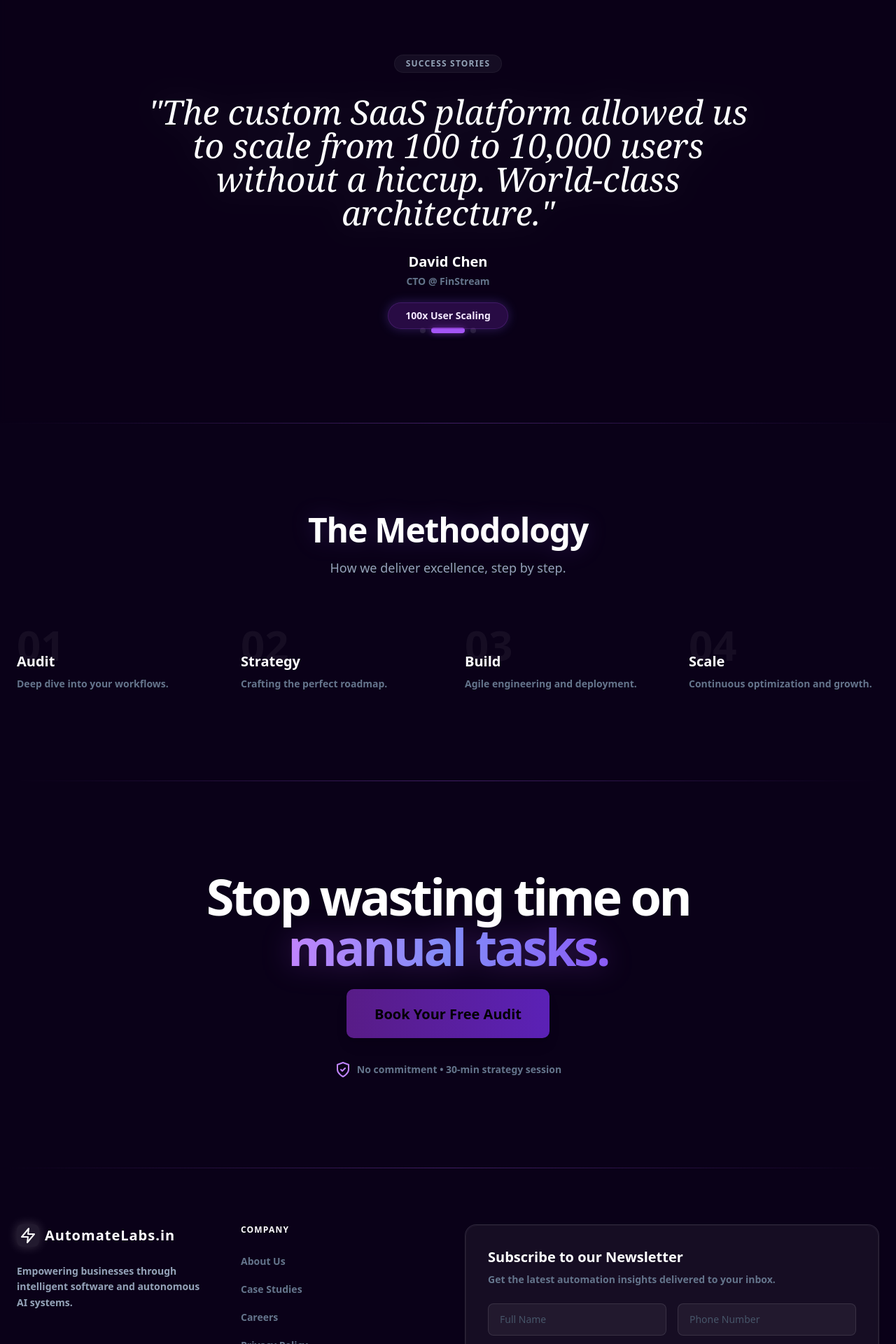
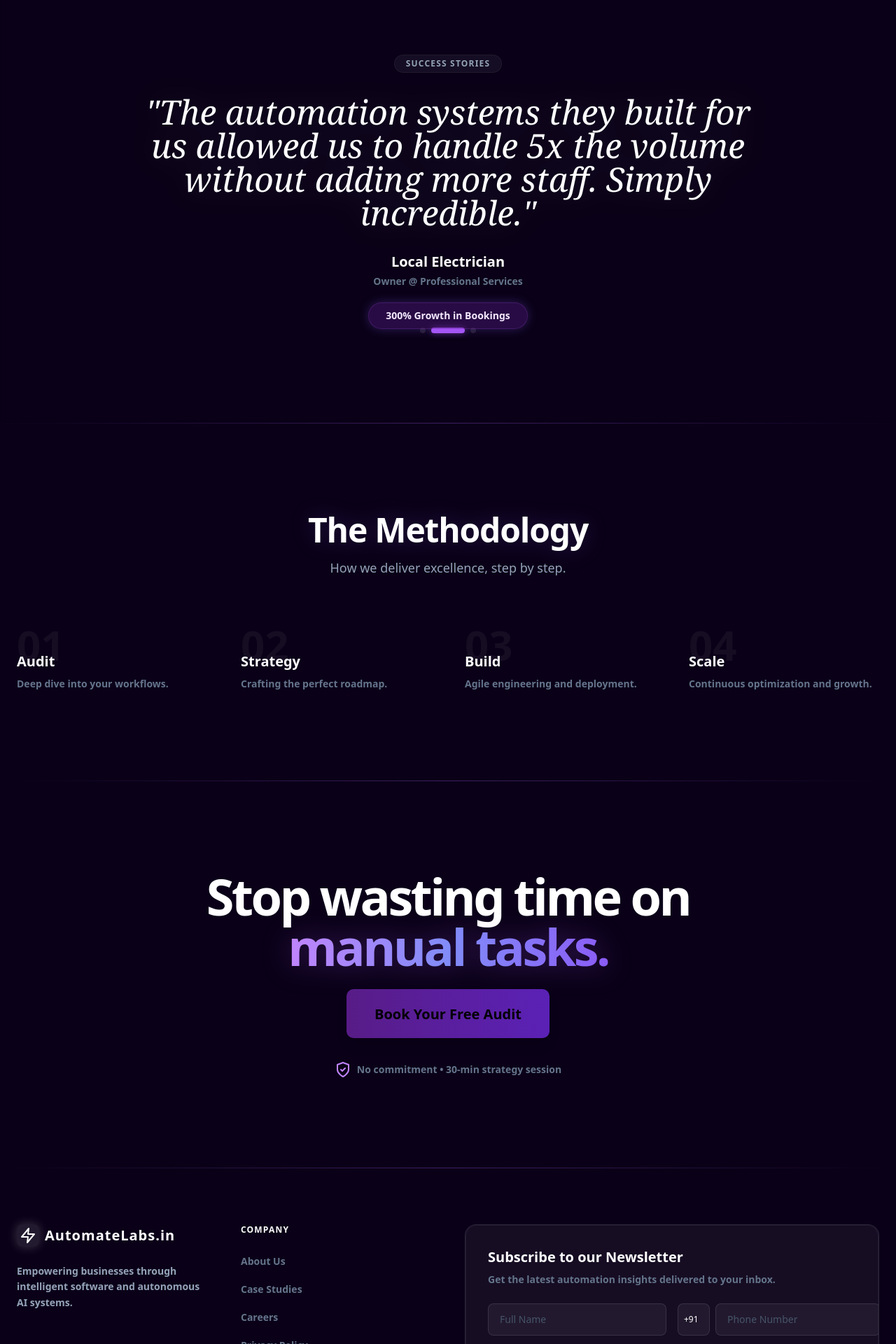
Before and after one commit to slangop28/automate-labs, a React (Vite) app: page / in a window 1280 px wide. Shown: the part 1940-3860 px from the top of the page at 70% size. Built offline with nearby package versions, Linux system fonts and the light colour scheme.

Commit message:
Secure API keys and update website content/features

```diff
--- a/src/components/AutomateLabsWebsite.tsx
+++ b/src/components/AutomateLabsWebsite.tsx
@@ -288,7 +288,18 @@ const CallbackModal = ({ isOpen, onClose }: { isOpen: boolean; onClose: () => vo
                         </div>
                         <div className="space-y-1">
                             <label className="text-xs font-black uppercase tracking-tighter text-slate-500">Phone Number</label>
-                            <input name="phone" type="tel" required className="w-full rounded-lg border border-white/10 bg-white/5 px-4 py-3 text-white focus:border-purple-500 focus:ring-1 focus:ring-purple-500 transition-all outline-none" placeholder="+1 (555) 000-0000" />
+                            <div className="flex gap-2">
+                                <select name="countryCode" className="w-[100px] rounded-lg border border-white/10 bg-white/5 px-2 py-3 text-white focus:border-purple-500 focus:ring-1 focus:ring-purple-500 transition-all outline-none cursor-pointer appearance-none hover:bg-white/10" defaultValue="+91">
+                                    <option value="+91" className="bg-[#0a0118]">🇮🇳 +91</option>
+                                    <option value="+1" className="bg-[#0a0118]">🇺🇸 +1</option>
+                                    <option value="+44" className="bg-[#0a0118]">🇬🇧 +44</option>
+                                    <option value="+971" className="bg-[#0a0118]">🇦🇪 +971</option>
+                                    <option value="+61" className="bg-[#0a0118]">🇦🇺 +61</option>
+                                    <option value="+65" className="bg-[#0a0118]">🇸🇬 +65</option>
+                                    <option value="+49" className="bg-[#0a0118]">🇩🇪 +49</option>
+                                </select>
+                                <input name="phone" type="tel" required className="flex-1 rounded-lg border border-white/10 bg-white/5 px-4 py-3 text-white focus:border-purple-500 focus:ring-1 focus:ring-purple-500 transition-all outline-none" placeholder="000 000 0000" />
+                            </div>
                         </div>
                         <ShimmerButton primary className="w-full !py-4" disabled={status === 'loading'}>
                             {status === 'loading' ? 'Processing...' : 'Schedule Call'}
@@ -467,9 +478,9 @@ const FeaturesSection = () => {
 const TestimonialsSection = () => {
     const [active, setActive] = useState(0);
     const testimonials: Testimonial[] = [
-        { quote: "AutomateLabs revolutionized how we handle logistics. What took 4 people a week is now done automatically in 30 mins.", author: "Sarah Jenkins", role: "COO", company: "LogiTech Global", metric: "500+ Hours Saved / Month" },
-        { quote: "The custom SaaS platform allowed us to scale from 100 to 10,000 users without a hiccup. World-class architecture.", author: "David Chen", role: "CTO", company: "FinStream", metric: "100x User Scaling" },
-        { quote: "Our conversion rate doubled within a month. Truly premium work.", author: "Elena Rodriguez", role: "Marketing Director", company: "LuxRealEstate", metric: "200% Conversion Increase" }
+        { quote: "AutomateLabs transformed how we manage our operations. What used to be a manual headache is now completely streamlined.", author: "Benie Curves", role: "Business Owner", company: "Wellness & Lifestyle", metric: "500+ Hours Saved / Month" },
+        { quote: "The automation systems they built for us allowed us to handle 5x the volume without adding more staff. Simply incredible.", author: "Local Electrician", role: "Owner", company: "Professional Services", metric: "300% Growth in Bookings" },
+        { quote: "Our online presence and customer reach tripled within months. Their intelligent systems are a game-changer.", author: "Shree rang Trendz", role: "Business Owner", company: "Retail & Trends", metric: "200% Increase in Reach" }
     ];
 
     useEffect(() => {
@@ -603,7 +614,15 @@ const Footer = () => {
                                 <form onSubmit={handleSubscribe} className="space-y-4">
                                     <div className="grid grid-cols-1 sm:grid-cols-2 gap-4">
                                         <input name="name" required className="w-full rounded-lg border border-white/10 bg-white/5 px-4 py-3 text-white placeholder-slate-600 focus:border-purple-500 transition-all outline-none text-sm" placeholder="Full Name" />
-                                        <input name="phone" type="tel" required className="w-full rounded-lg border border-white/10 bg-white/5 px-4 py-3 text-white placeholder-slate-600 focus:border-purple-500 transition-all outline-none text-sm" placeholder="Phone Number" />
+                                        <div className="flex gap-2">
+                                            <select name="countryCode" className="w-[80px] rounded-lg border border-white/10 bg-white/5 px-2 py-3 text-white focus:border-purple-500 transition-all outline-none text-xs cursor-pointer appearance-none hover:bg-white/10" defaultValue="+91">
+                                                <option value="+91" className="bg-[#0a0118]">+91</option>
+                                                <option value="+1" className="bg-[#0a0118]">+1</option>
+                                                <option value="+44" className="bg-[#0a0118]">+44</option>
+                                                <option value="+971" className="bg-[#0a0118]">+971</option>
+                                            </select>
+                                            <input name="phone" type="tel" required className="flex-1 rounded-lg border border-white/10 bg-white/5 px-4 py-3 text-white placeholder-slate-600 focus:border-purple-500 transition-all outline-none text-sm" placeholder="Phone Number" />
+                                        </div>
                                     </div>
                                     <div className="flex flex-col sm:flex-row gap-4">
                                         <input name="email" type="email" required className="flex-1 rounded-lg border border-white/10 bg-white/5 px-4 py-3 text-white placeholder-slate-600 focus:border-purple-500 transition-all outline-none text-sm" placeholder="Email Address" />
@@ -679,8 +698,17 @@ const AuditModal = ({ isOpen, onClose }: { isOpen: boolean; onClose: () => void
                                     <input name="companyName" required className="w-full rounded-lg border border-white/10 bg-white/5 px-4 py-2 text-white focus:border-purple-500 outline-none transition-all placeholder:text-slate-700" placeholder="e.g. Acme Corp" />
                                 </div>
                                 <div className="space-y-1">
-                                    <label className="text-xs font-black uppercase text-slate-500">Phone (+91)</label>
-                                    <input name="phone" type="tel" required className="w-full rounded-lg border border-white/10 bg-white/5 px-4 py-2 text-white focus:border-purple-500 outline-none transition-all placeholder:text-slate-700" placeholder="+91 00000 00000" />
+                                    <label className="text-xs font-black uppercase text-slate-500">Phone Number</label>
+                                    <div className="flex gap-2">
+                                        <select name="countryCode" className="w-[100px] rounded-lg border border-white/10 bg-white/5 px-2 py-2 text-white focus:border-purple-500 outline-none transition-all text-sm cursor-pointer appearance-none hover:bg-white/10" defaultValue="+91">
+                                            <option value="+91" className="bg-[#0a0118]">🇮🇳 +91</option>
+                                            <option value="+1" className="bg-[#0a0118]">🇺🇸 +1</option>
+                                            <option value="+44" className="bg-[#0a0118]">🇬🇧 +44</option>
+                                            <option value="+971" className="bg-[#0a0118]">🇦🇪 +971</option>
+                                            <option value="+61" className="bg-[#0a0118]">🇦🇺 +61</option>
+                                        </select>
+                                        <input name="phone" type="tel" required className="flex-1 rounded-lg border border-white/10 bg-white/5 px-4 py-2 text-white focus:border-purple-500 outline-none transition-all placeholder:text-slate-700" placeholder="000 000 0000" />
+                                    </div>
                                 </div>
                             </div>
                             <div className="grid gap-6 md:grid-cols-2">
--- a/src/pages/Careers.tsx
+++ b/src/pages/Careers.tsx
@@ -95,8 +95,8 @@ const Careers = () => {
                         </p>
                         <div className="space-y-4">
                             <p className="text-white font-black uppercase tracking-widest text-xs">Send resume & portfolio to</p>
-                            <a href="mailto:careers@automatelabs.in" className="inline-block text-2xl font-black text-transparent bg-clip-text bg-gradient-to-r from-purple-400 to-indigo-500 hover:drop-shadow-[0_0_10px_rgba(168,85,247,0.5)] transition-all">
-                                careers@automatelabs.in
+                            <a href="mailto:atul.pandey0028@gmail.com" className="inline-block text-2xl font-black text-transparent bg-clip-text bg-gradient-to-r from-purple-400 to-indigo-500 hover:drop-shadow-[0_0_10px_rgba(168,85,247,0.5)] transition-all">
+                                atul.pandey0028@gmail.com
                             </a>
                         </div>
                     </div>
```
Also changed, not shown: 2 other files (tests, documents, lock files or other folders).
